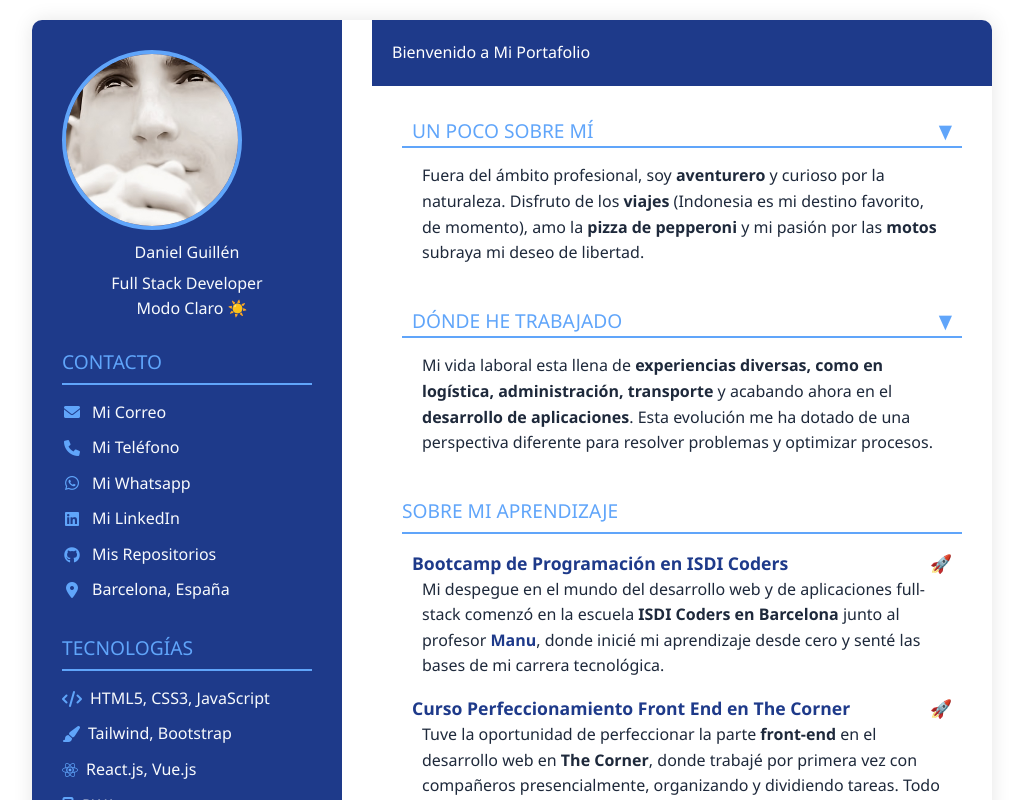
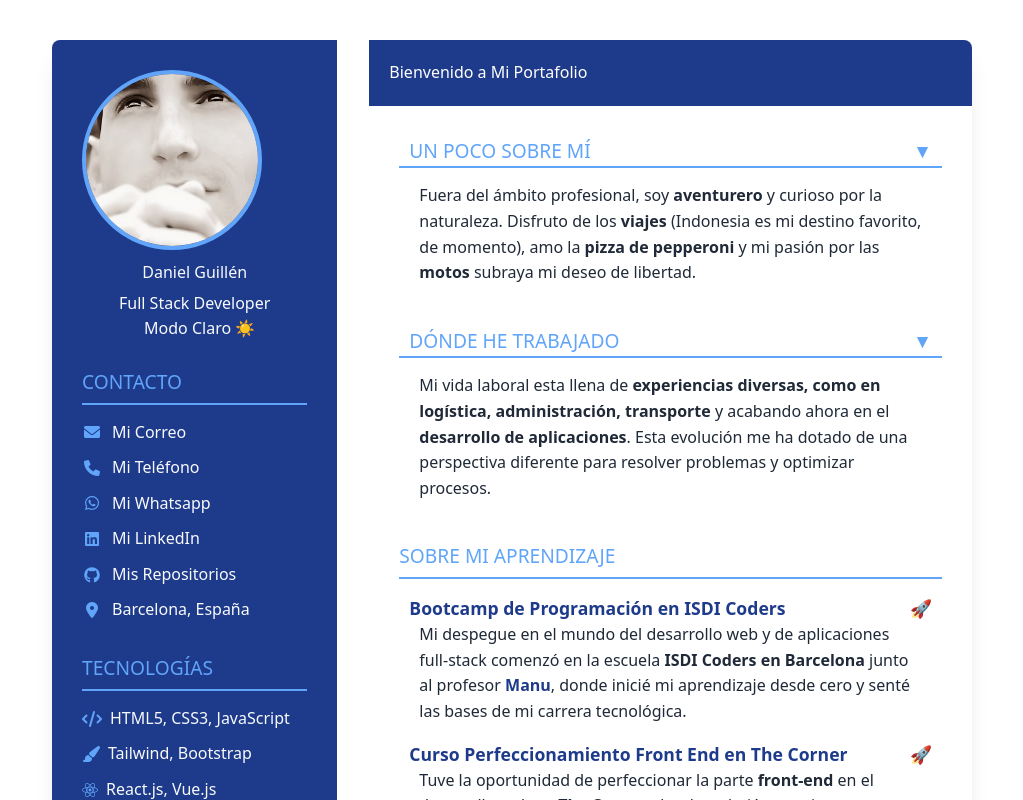
Before and after one commit to DanielGuillen88/Mi-Portafolio, a React (Vite) app in the folder Mi-Portafolio/: page / in a window 1280 px wide. Shown: the top 800 px of the page, without its empty margins (128-1151 px from the left). Built offline with nearby package versions, Linux system fonts and the light colour scheme.

Commit message:
Añadidos estilos tailwind

```diff
--- a/Mi-Portafolio/src/App.jsx
+++ b/Mi-Portafolio/src/App.jsx
@@ -4,12 +4,18 @@ import RightColumn from './components/RightColumn';
 export default function App() {
 
   return (
-    <div className="cv-container">
+    <div className="bg-white font-sans text-gray-800 p-5 max-w-screen-lg mx-auto min-h-screen">
+        <div className="shadow-xl rounded-lg overflow-hidden grid grid-cols-1 md:grid-cols-3 gap-8 bg-white">
 
-      <LeftColumn/>
+          <div className="md:col-span-1">
+            <LeftColumn/>
+          </div>
 
-      <RightColumn/>
+          <div className="md:col-span-2">
+            <RightColumn/>
+          </div>
 
+        </div>
     </div>
 
   )
```
Also changed, not shown: 1 other file (tests, documents, lock files or other folders).
